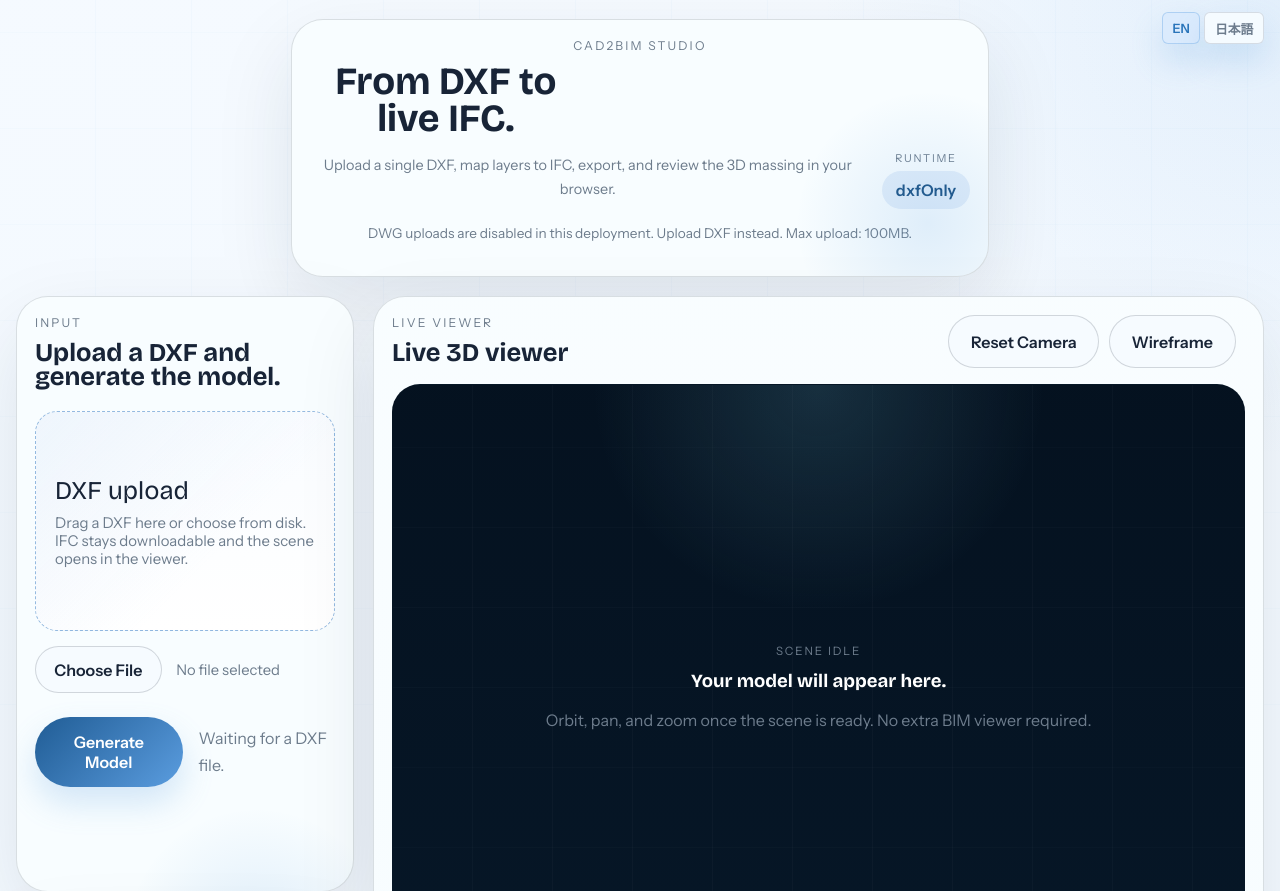
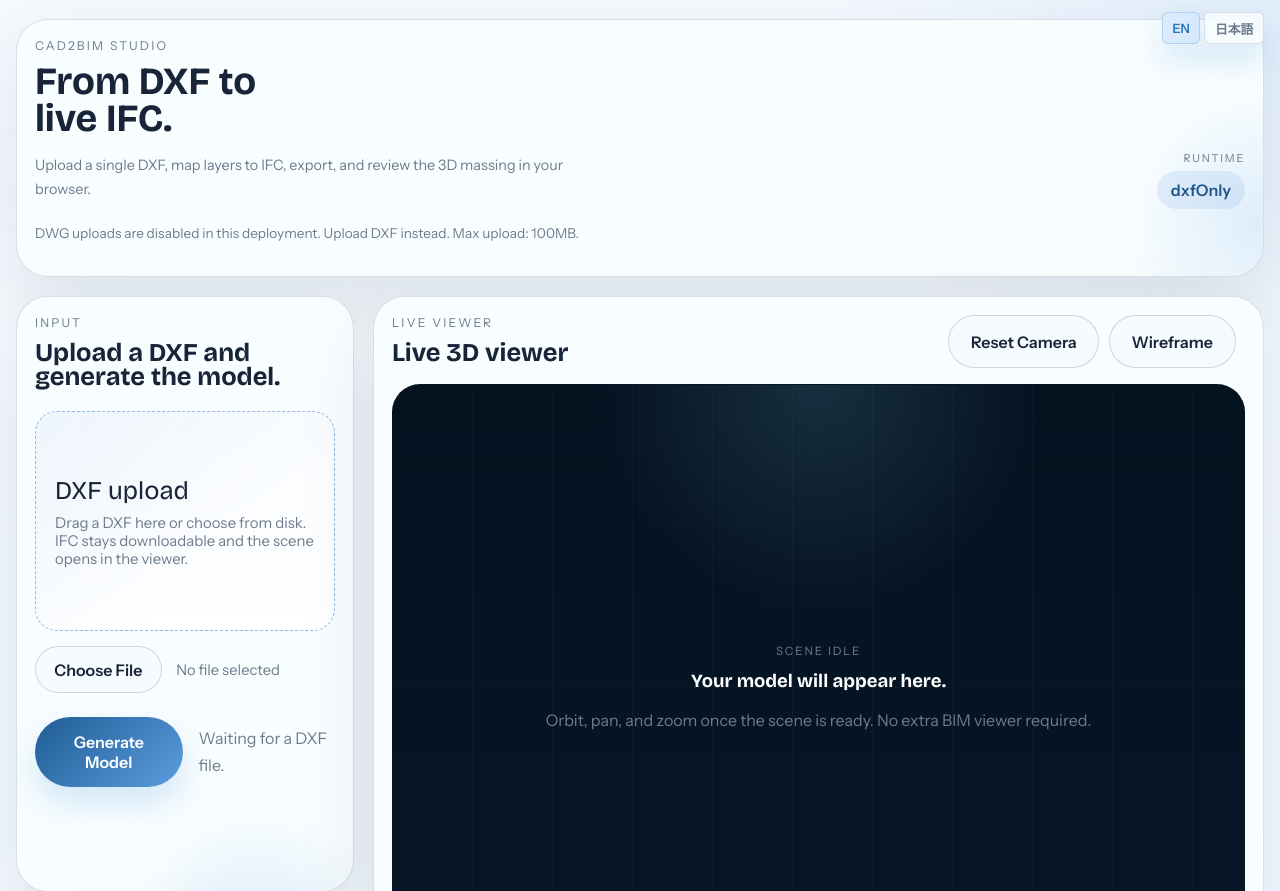
Before and after one commit to Kevinscsatoshi/ifcbim, a FastAPI app: page / in a window 1280 px wide. Shown: the top 891 px of the page. Run offline with FastAPI, Linux system fonts and the light colour scheme; some libraries are stand-ins or nearby versions.

Commit message:
chore(layout): align hero panel with main grid
Made-with: Cursor

```diff
--- a/static/styles.css
+++ b/static/styles.css
@@ -105,7 +105,7 @@ body::before {
 .masthead {
   grid-template-columns: minmax(0, 1fr);
   align-items: flex-start;
-  justify-content: center;
+  justify-content: stretch;
 }
 
 .eyebrow {
@@ -169,9 +169,9 @@ h3 {
 }
 
 .masthead-copy {
-  max-width: 960px;
-  margin: 0 auto;
-  text-align: center;
+  max-width: 100%;
+  margin: 0;
+  text-align: left;
 }
 
 .masthead-copy::after,
@@ -205,7 +205,7 @@ h3 {
   display: flex;
   gap: 1rem;
   align-items: center;
-  justify-content: center;
+  justify-content: space-between;
 }
 
 .runtime-copy {
@@ -218,7 +218,7 @@ h3 {
   display: flex;
   flex-direction: column;
   gap: 0.25rem;
-  align-items: center;
+  align-items: flex-end;
 }
 
 .runtime-label {
```
